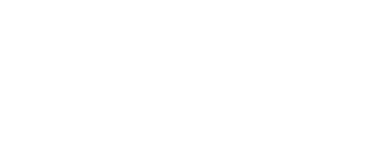
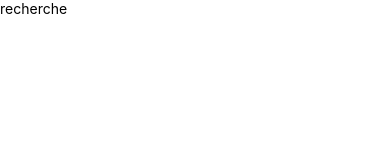
Before and after one commit to champix56/frncv1-2022-11-07, a React Native app: screen / in a window 390 px wide. Shown: the top 160 px of the page. Built offline with nearby package versions, Linux system fonts and the light colour scheme.

Commit message:
ajout du search produit dans fenetre produits

```diff
--- a/App/components/Produits/Produits.js
+++ b/App/components/Produits/Produits.js
@@ -3,10 +3,12 @@ import {View} from 'react-native';
 import ProduitsScrollContainer from '../ProduitsScrollContainer/ProduitsScrollContainer';
 import ProduitsStylesheet from './Produits.styles';
 import PropTypes from 'prop-types';
+import SearchProduit from '../SearchProduit/SearchProduit';
 
 const Produits = props => {
   return (
     <View style={ProduitsStylesheet.Produits} testID="Produits">
+      <SearchProduit />
       <ProduitsScrollContainer />
     </View>
   );
```
